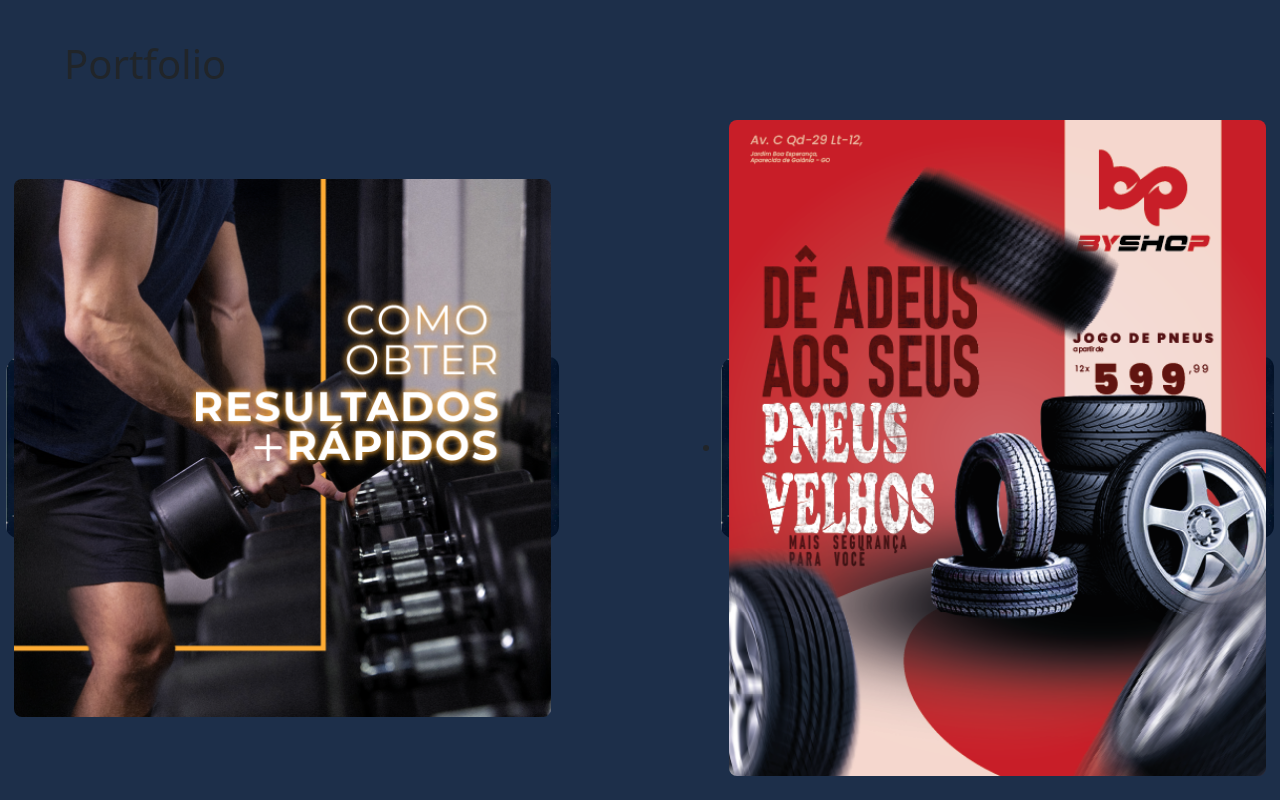
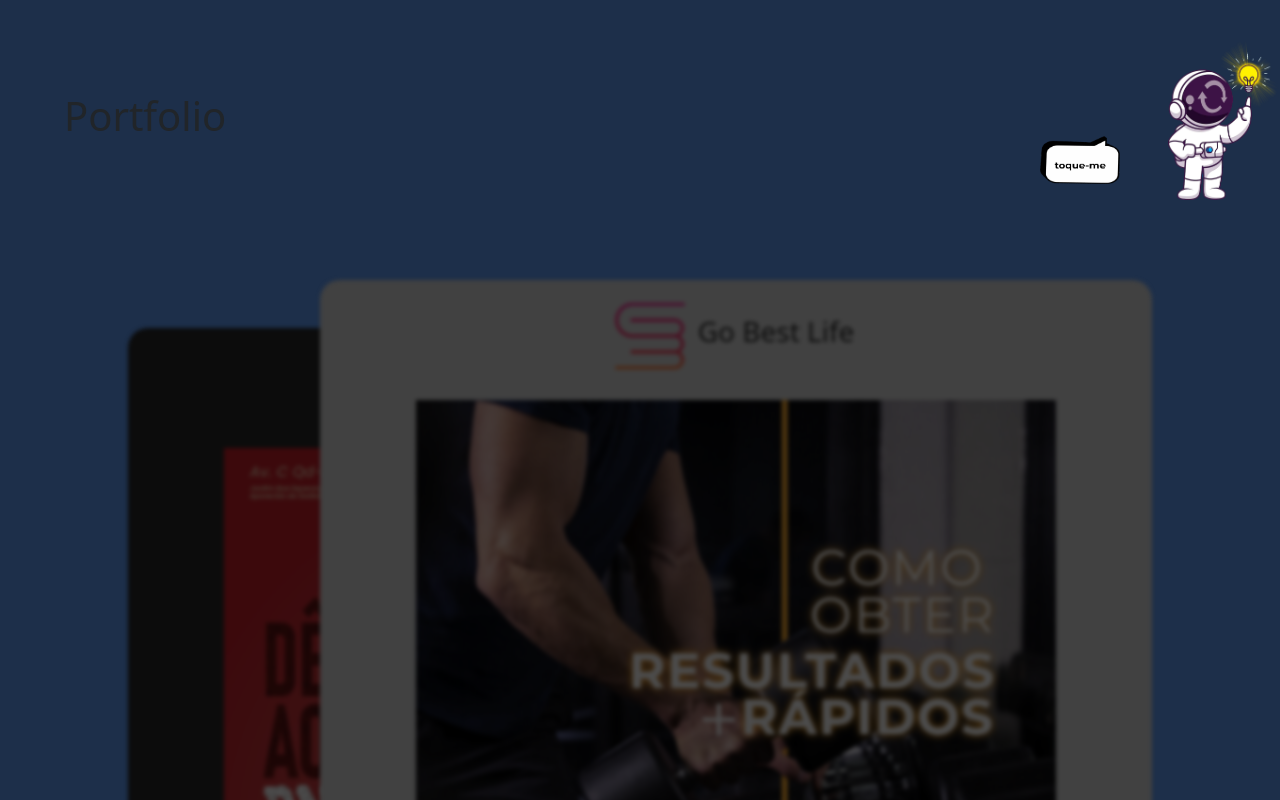
Before and after one commit to GabFiterman/webearts, a React (Vite) app: page /portfolio in a window 1280 px wide. Shown: the part 240-1040 px from the top of the page. Built offline with nearby package versions, Linux system fonts and the light colour scheme; a web font is replaced by a local one.

Commit message:
add floating highlight projects

```diff
--- a/src/components/Portfolio.jsx
+++ b/src/components/Portfolio.jsx
@@ -25,11 +25,47 @@ function PortfolioGallery() {
     </ul>
   );
 }
+function PortfolioHighlight({ projectNames }) {
+  return (
+    <div className="Portfolio__highlight">
+      {porfolioData
+        .filter((project) => projectNames.includes(project.company.name))
+        .map((project, index) => (
+          <div key={project.id} className={`Portfolio__highlight--card ${index === 0 ? "card1" : "card2"}`}>
+              <div className="Portfolio__highlight--card--heading">
+                  <img
+                    className="Portfolio__highlight--heading--logo"
+                    src={`/public/img/portfolio/${project.company.logoFile}`}
+                    alt={`Logo da empresa ${project.company.name}`}
+                  />
+                  <h3 className="title Portfolio__highlight--heading--title">{project.company.name}</h3>
+              </div>
+              <img
+                className="Portfolio__highlight--thumbnail"
+                src={`/public/img/portfolio/${project.general.thumbnailName}${project.general.thumbnailExtension}`}
+                alt={`Card para o projeto ${project.company.name}`}
+              />
+          </div>
+        ))}
+    </div>
+  );
+}
 
 export default function Portfolio() {
+  const highlihtProjects = ["Go Best Life", "ByShop"];
+  const astronautTouchMeSrc = '/public/img/astronauts/Astronaut_Genial+Switch-Aceso.png'
+  const badgeTouchMeSrc = '/public/img/astronauts/Balao_Dialogo.png';
+
   return (
     <div className="Portfolio">
-      <h1 className="title title-big Portfolio--title">{_t.title}</h1>
+      <div className="d-flex align-items-center justify-content-between">
+        <h1 className="title title-big Portfolio--title">{_t.title}</h1>
+        <div className="d-flex align-items-center">
+          <img className="Portfolio--image--badge" alt="Astronauta clique-me" src={badgeTouchMeSrc}/>
+          <img className="Portfolio--image--astronaut" alt="Astronauta clique-me" src={astronautTouchMeSrc}/>
+        </div>
+      </div>
+      <PortfolioHighlight projectNames={highlihtProjects} />
       <PortfolioGallery />
     </div>
   );
--- a/src/scss/portfolio.scss
+++ b/src/scss/portfolio.scss
@@ -10,12 +10,24 @@
     margin-left: 5vw;
 }
 
+.Portfolio--image--astronaut {
+    height: 10rem;
+}
+
+.Portfolio--image--badge {
+    height: 3rem;
+    margin-left: -10vw;
+    margin-top: 10vh;
+    position: absolute;
+}
+
 .Portfolio__gallery {
     align-items: center;
     display: flex;
     flex-wrap: wrap;
     justify-content: space-between;
     padding: 0 .35rem;
+    margin-top: 75vh;
 }
 
 .Portfolio__gallery--item {
@@ -33,3 +45,92 @@
     border-radius: .5rem;
     width: 42vw;
 }
+
+.Portfolio__highlight {
+    display: flex;
+    justify-content: center;
+    margin: 10vh 5vw;
+
+}
+
+.Portfolio__highlight--card {
+    padding: 1rem 0.5rem 1.5rem 0.5rem;
+    border-radius: 1.25rem;
+    min-width: 65vw;
+    display: flex;
+    flex-direction: column;
+    align-items: center;
+    transition: all .5s;
+    position: absolute;
+
+}
+
+$card-filter: brightness(.3) blur(2px);
+.card1 {
+    background-color: $color-dev-secondary;
+    filter: brightness(1);
+
+    .Portfolio__highlight--heading--title {
+        color: $color-dev-main;
+    }
+
+    margin-left: 15vw;
+    z-index: 2;
+    position: absolute;
+    filter: $card-filter;
+}
+
+.card2 {
+    background-color: $color-dev-main;
+    z-index: 1;
+    margin-top: 6vh;
+    margin-right: 15vw;
+    filter: $card-filter;
+}
+
+.card1:hover,
+.card1:focus,
+.card2:hover,
+.card2:focus {
+    filter: brightness(1) blur(0px);
+    box-shadow: 0 0 10px rgba($gray-middle, 0.75);
+    z-index: 3;
+    animation: floatingAnimation 3s ease-in-out infinite;
+    /* Aumenta a ordem de empilhamento durante o hover/focus */
+}
+
+@keyframes floatingAnimation {
+    0% {
+      transform: translateY(0);
+    }
+    50% {
+      transform: translateY(-5px);
+    }
+    100% {
+      transform: translateY(0);
+    }
+  }
+
+
+.Portfolio__highlight--card--heading {
+    display: flex;
+    align-items: center;
+    justify-content: space-between;
+}
+
+.Portfolio__highlight--heading--logo {
+    background-color: $color-dev-secondary;
+    max-height: 10vh;
+    max-width: 25vw;
+    padding: .32rem;
+}
+
+.Portfolio__highlight--heading--title {
+    padding: 0 .5rem;
+    text-align: end;
+}
+
+.Portfolio__highlight--thumbnail {
+    margin-top: 1.5rem;
+    width: 50vw;
+}
```
Also changed, not shown: public/img/astronauts/Astronaut_Genial+Switch-Aceso.png (added), public/img/astronauts/Balao_Dialogo.png (added).
